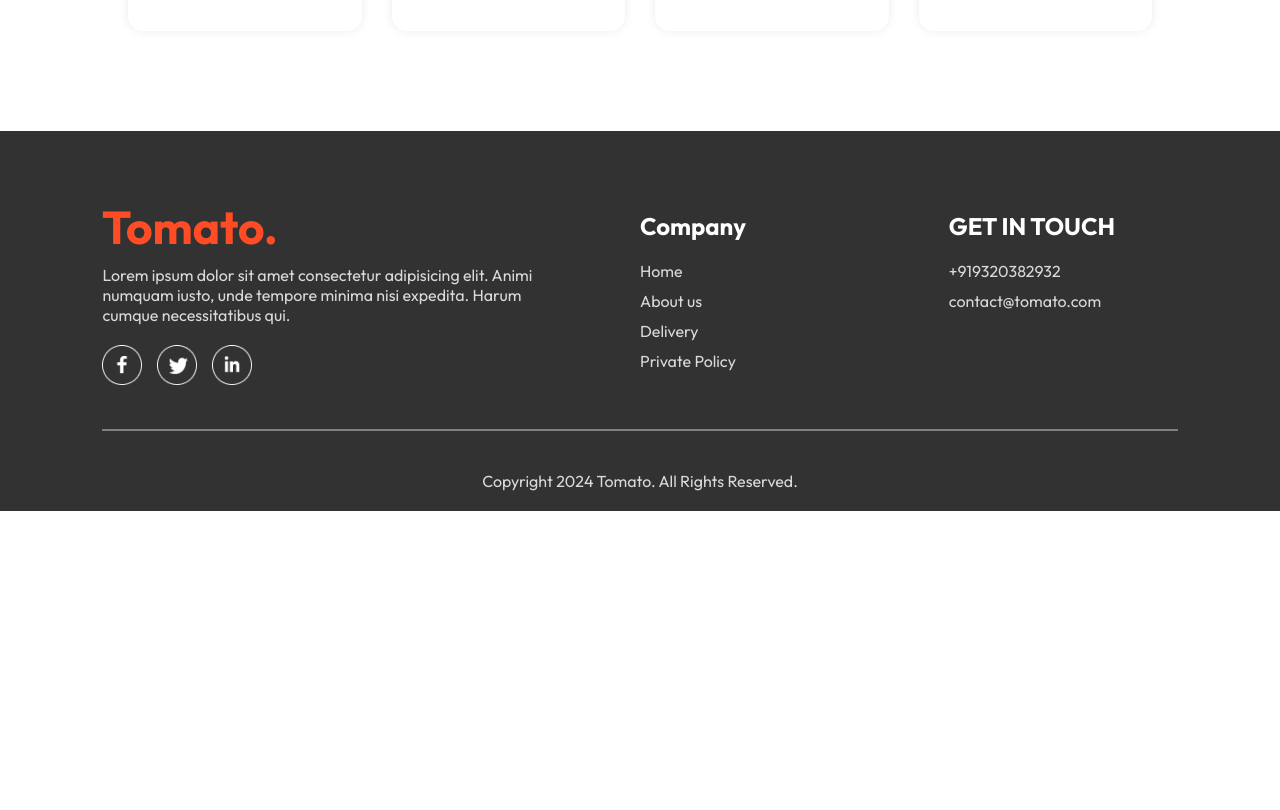
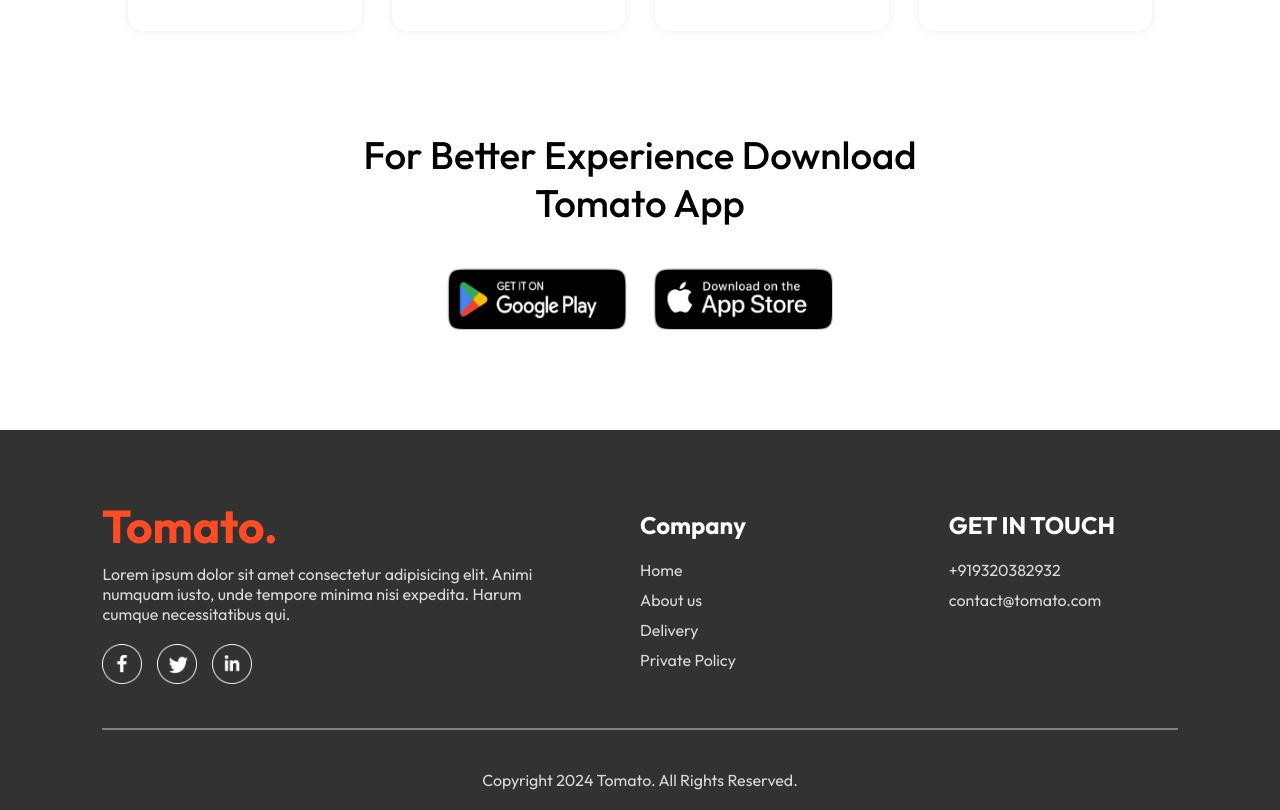
Before and after one commit to NaveenReddy0427/Food_App_clone, a React (Vite) app: page / in a window 1280 px wide. Shown: the part 3805-4615 px from the top of the page. Before the commit the page ends 4316 px from the top, so only its background shows below. Built offline with nearby package versions, Linux system fonts and the light colour scheme.

Commit message:
added appdownload code

```diff
--- /dev/null
+++ b/src/components/AppDownload/AppDownload.css
@@ -0,0 +1,25 @@
+.app-download{
+    margin: auto auto;
+    margin-top: 100px;
+    font-size: max(3vw, 20px);
+    font-weight: 500;
+    text-align: center;
+}
+
+.app-download-platforms{
+    display: flex;
+    justify-content: center;
+    gap: max(2vw, 10px);
+    margin-top: 40px;
+}
+
+.app-download-platforms img{
+    width: max(30vw, 120px);
+    cursor: pointer;
+    max-width: 180px;
+    transition: 0.5s;
+}
+
+.app-download-platforms img:hover{
+    transform: scale(1.05);
+}
--- /dev/null
+++ b/src/components/AppDownload/AppDownload.jsx
@@ -0,0 +1,16 @@
+import { assets } from '../../assets/assets'
+import './AppDownload.css'
+
+const AppDownload = () => {
+  return (
+    <div className='app-download' id='app-download'>
+        <p>For Better Experience Download <br /> Tomato App</p>
+        <div className="app-download-platforms">
+            <img src={assets.play_store} alt="" />
+            <img src={assets.app_store} alt="" />
+        </div>
+    </div>
+  )
+}
+
+export default AppDownload
--- a/src/pages/Home/Home.jsx
+++ b/src/pages/Home/Home.jsx
@@ -1,3 +1,4 @@
+import AppDownload from '../../components/AppDownload/AppDownload';
 import ExploreMenu from '../../components/ExploreMenu/ExploreMenu'
 import FoodDisplay from '../../components/FoodDisplay/FoodDisplay';
 import Header from '../../components/Header/Header'
@@ -13,6 +14,7 @@
         <Header/>
         <ExploreMenu category={category} setCategory={setCategory} />
         <FoodDisplay category={category}/>
+        <AppDownload />
     </div>
   )
 }
```
